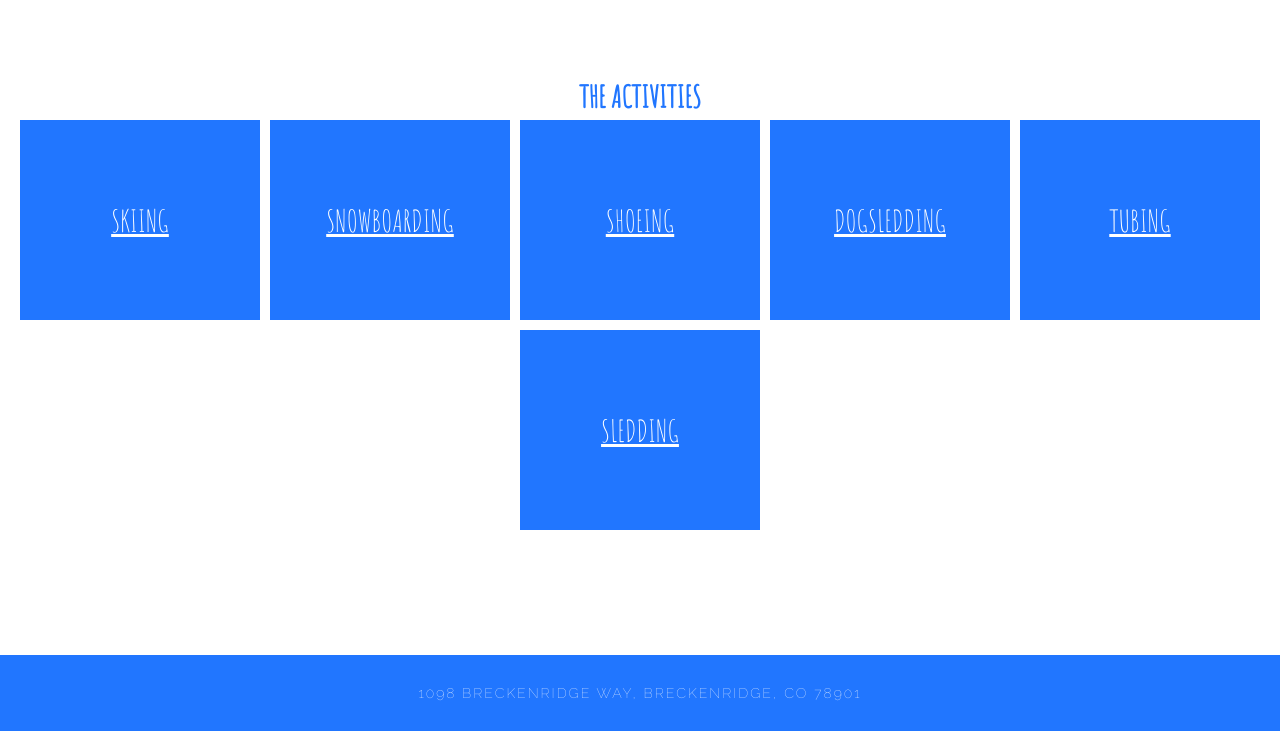
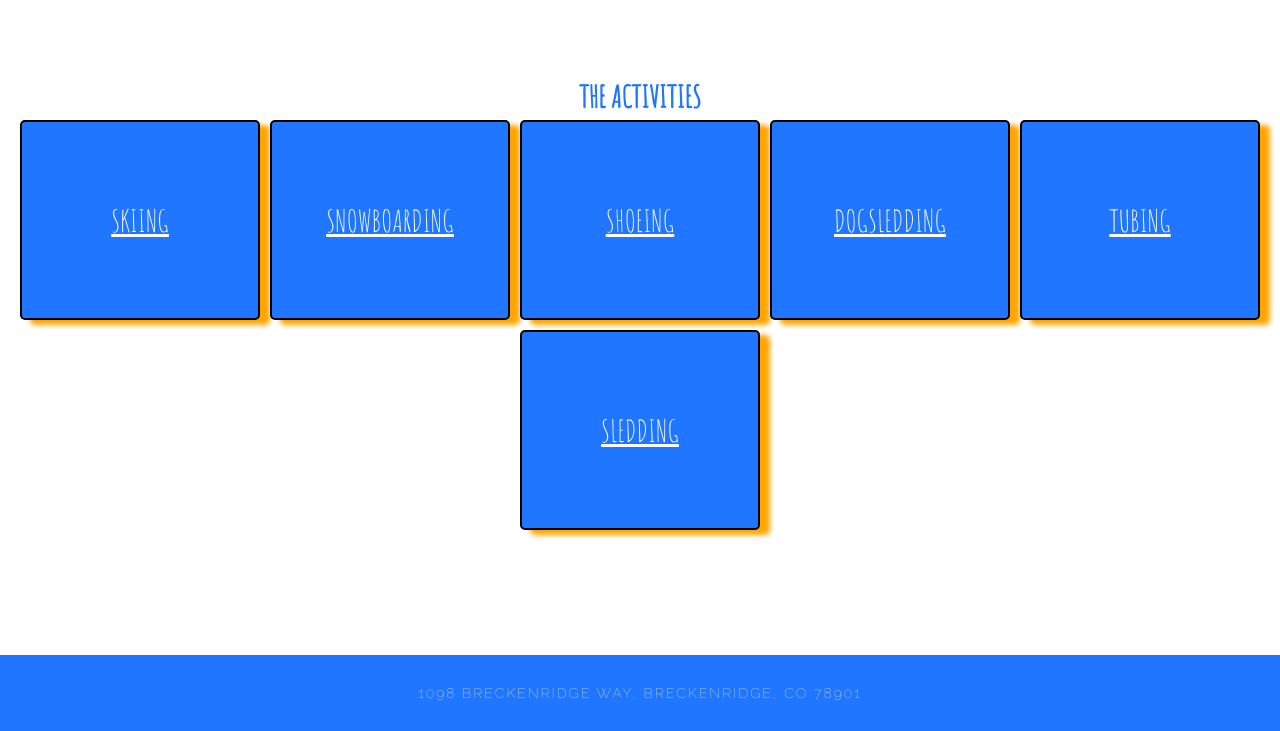
Before and after one commit to UbaidRussell/summit-link-styling, a plain HTML site: page index.html in a window 1280 px wide. Shown: the part 1501-2232 px from the top of the page. Drawn offline with Linux system fonts and the light colour scheme.

Commit message:
Styled activities button

```diff
--- a/style.css
+++ b/style.css
@@ -33,3 +33,22 @@ a:hover{
     margin-left: 5px;
     box-shadow: 0px 0px 0px red;
 }
+
+
+.activity{
+    padding:20px;
+    text-align: center;
+    border: 2px solid black;
+    border-radius: 5px;
+    box-shadow: 10px 5px 5px orange;
+}
+.activity:hover{
+    border:2px solid orange;
+    color: orange;
+    box-shadow:10px 5px 5px orange;
+}
+.activity:active{
+    margin-top: 10px;
+    margin-left: 10px;
+    box-shadow: 0px 0px 0px red;
+}
```
